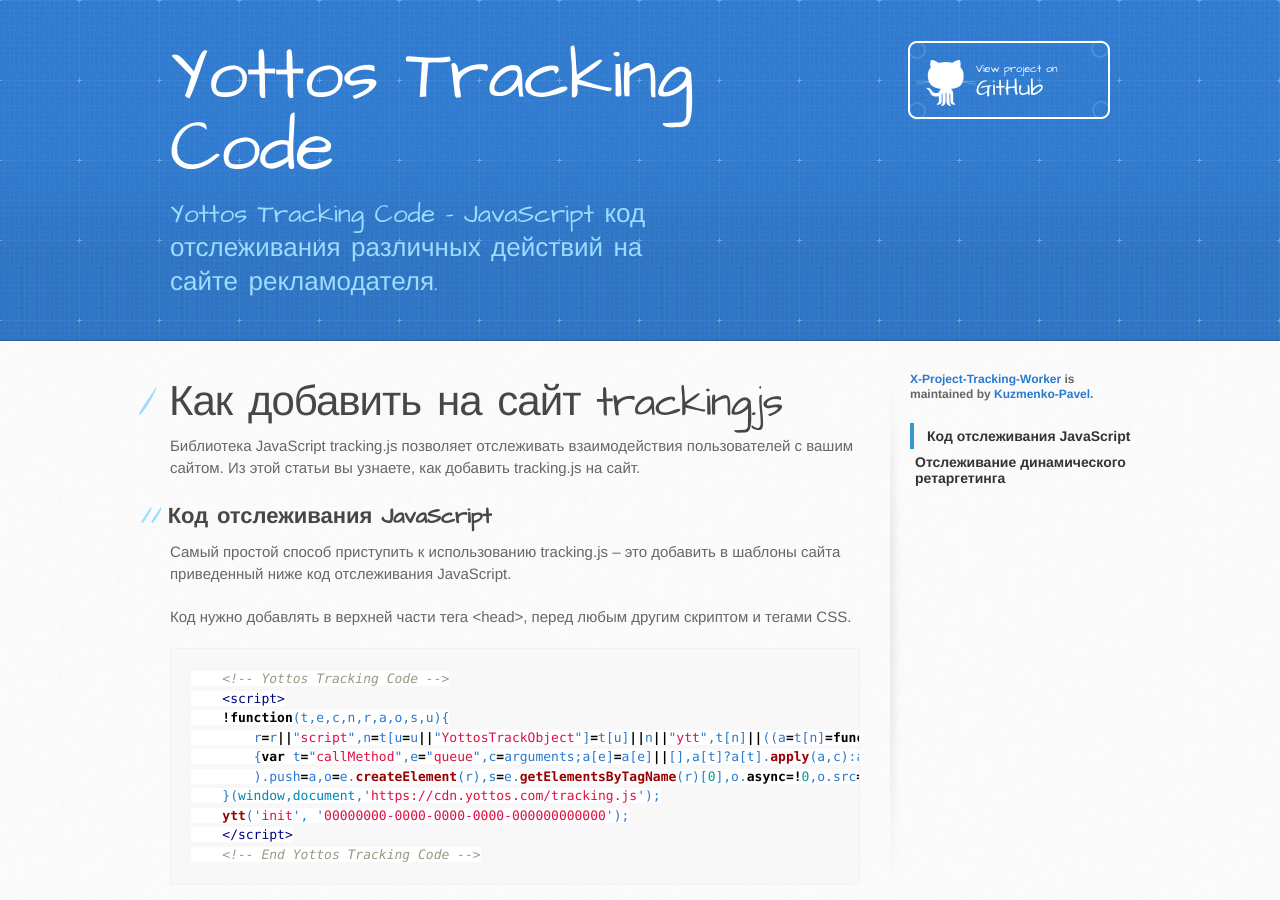
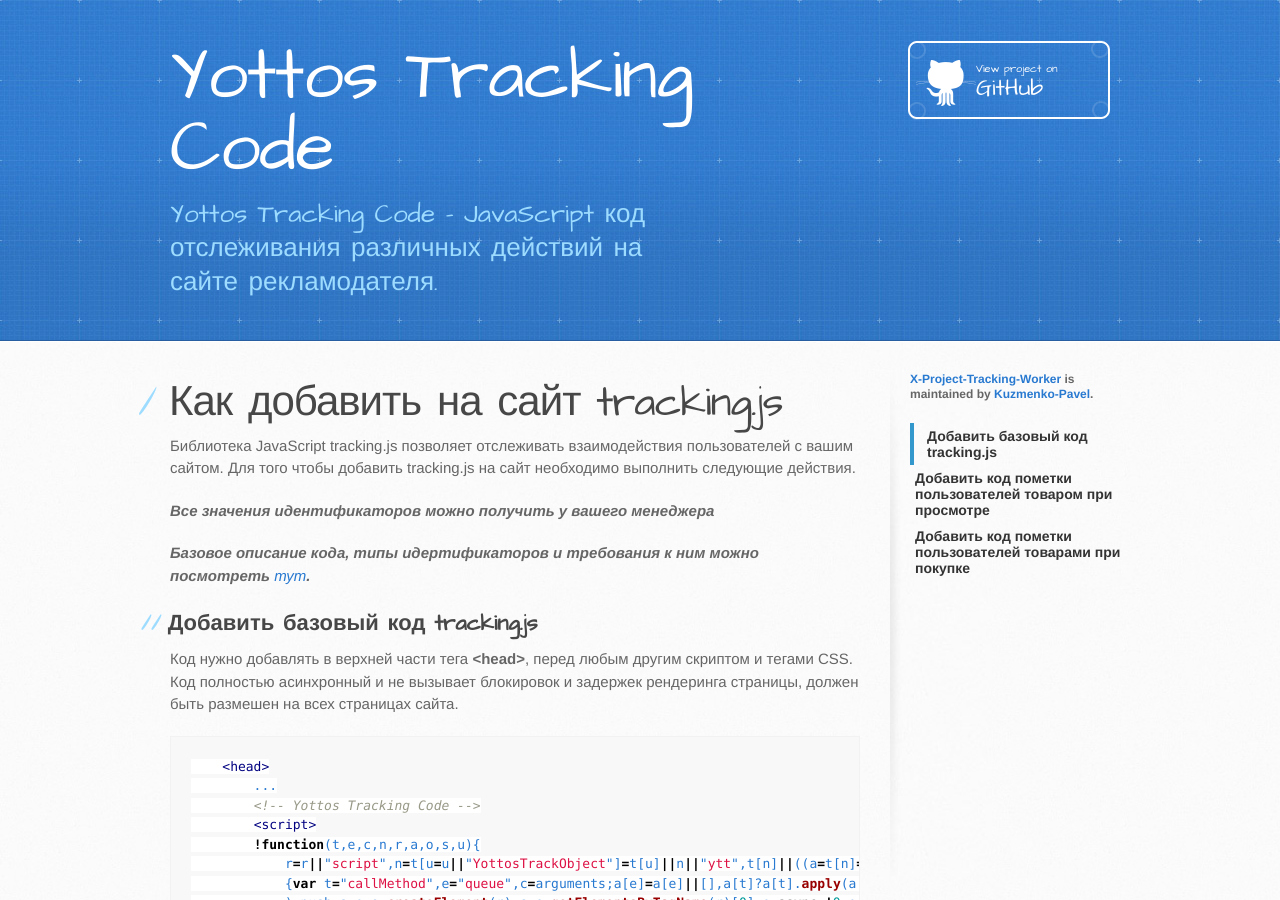
Before and after one commit to Kuzmenko-Pavel/X-Project-Tracking-Worker, a Jekyll site: the page built from docs/citrus.md, in a window 1280 px wide and 900 px high. Built offline with Jekyll 4.4.1, drawn with Linux system fonts in a browser that asks for light colours; our own code applies the rules of GitHub Pages for plain Markdown files; some of the changed text lies outside the part shown.

Commit message:
add docs

````diff
--- a/docs/citrus.md
+++ b/docs/citrus.md
@@ -4,45 +4,86 @@
 
 # Как добавить на сайт tracking.js
 Библиотека JavaScript tracking.js позволяет отслеживать взаимодействия пользователей с вашим сайтом.
-Из этой статьи вы узнаете, как добавить tracking.js на сайт.
+Для того чтобы добавить tracking.js на сайт необходимо выполнить следующие действия.
 
-## Код отслеживания JavaScript
-Самый простой способ приступить к использованию tracking.js – это добавить в шаблоны сайта приведенный ниже
-код отслеживания JavaScript.
+_**Все значения идентификаторов можно получить у вашего менеджера**_
 
-Код нужно добавлять в верхней части тега <head>, перед любым другим скриптом и тегами CSS.
+_**Базовое описание кода, типы идертификаторов и требования к ним можно посмотреть [тут](index.md).**_
+
+## Добавить базовый код tracking.js
+Код нужно добавлять в верхней части тега **<head>**, перед любым другим скриптом и тегами CSS.
+Код полностью асинхронный и не вызывает блокировок и задержек рендеринга страницы, должен быть размешен на всех страницах сайта.
 
 ```html
-    <!-- Yottos Tracking Code -->
-    <script>
-    !function(t,e,c,n,r,a,o,s,u){
-        r=r||"script",n=t[u=u||"YottosTrackObject"]=t[u]||n||"ytt",t[n]||((a=t[n]=function()
-        {var t="callMethod",e="queue",c=arguments;a[e]=a[e]||[],a[t]?a[t].apply(a,c):a[e].push(c)}
-        ).push=a,o=e.createElement(r),s=e.getElementsByTagName(r)[0],o.async=!0,o.src=c,s.parentNode.insertBefore(o,s))
-    }(window,document,'https://cdn.yottos.com/tracking.js');
-    ytt('init', '00000000-0000-0000-0000-000000000000');
-    </script>
-    <!-- End Yottos Tracking Code -->
+    <head>
+        ...
+        <!-- Yottos Tracking Code -->
+        <script>
+        !function(t,e,c,n,r,a,o,s,u){
+            r=r||"script",n=t[u=u||"YottosTrackObject"]=t[u]||n||"ytt",t[n]||((a=t[n]=function()
+            {var t="callMethod",e="queue",c=arguments;a[e]=a[e]||[],a[t]?a[t].apply(a,c):a[e].push(c)}
+            ).push=a,o=e.createElement(r),s=e.getElementsByTagName(r)[0],o.async=!0,o.src=c,s.parentNode.insertBefore(o,s))
+        }(window,document,'https://cdn.yottos.com/tracking.js');
+        ytt('target_to_acc.init', '00000000-0000-0000-0000-000000000000', {'time': 'time_target_to_acc'});
+        ytt('target_to_offer.init', '11111111-1111-1111-1111-111111111111', {'time':'time_target_to_offer'});
+        </script>
+        <!-- End Yottos Tracking Code -->
+        ...
+    </head>
 ```
-Строку **'00000000-0000-0000-0000-000000000000'** следует заменить идентификатором вашего аккаунта.
+* Строку **'00000000-0000-0000-0000-000000000000'** следует заменить идентификатором аккаунта для таргетинга на аккаунт.
+* Строку **'11111111-1111-1111-1111-111111111111'** следует заменить идентификатором аккаунта для таргетинга на товар.
+* Строку **'time_target_to_acc'** следует заменить значением количества дней для таргетинга на аккаунт.
+* Строку **'time_target_to_offer'** следует заменить значением количества дней для таргетинга на товар.
+
+## Добавить код пометки пользователей товаром при просмотре
+Код должен быть размешен на страницах сайта с непосредственным товаром [например](https://www.citrus.ua/smartfony/m5s-16gb-grey-meizu-609619.html).
+```html
+<script>
+   ytt('target_to_acc.track', 'remarketing', {'add': 'id_offer_acc'});
+   ytt('target_to_offer.track', 'remarketing', {'add': 'id_offer_ret'});
+</script>
+```
+* Строку **'id_offer_acc'** следует заменить идентификатором товара для таргетинга на аккаунт _(значение уточните у вашего менеджера)_.
+* Строку **'id_offer_ret'** следует заменить идентификатором товара отображаемого на странице.
+
+## Добавить код пометки пользователей товарами при покупке
+Код должен быть размешен на страницах сайта с оформлением покупки [например](https://my.citrus.ua/ru/checkout/116707260?order_source=new_desktop&new_site=https://www.citrus.ua&_ga=2.151571193.1127107469.1532340927-1209114315.1529668825).
+Срабатывать на валидный submit формы.
+
+```html
+<script>
+   ytt('target_to_acc.track', 'remarketing', {
+       'time': 'time_target_to_acc',
+       'add': 'id_offer_acc'
+   });
+   ytt('target_to_offer.track', 'remarketing', {
+       'time': 'time_target_to_offer',
+       'add': 'id_offer_ret_add',
+       'remove': 'id_offer_ret_remove'
+   });
+</script>
+```
+* Строку **'id_offer_acc'** следует заменить идентификатором либо списком идентификаторов товаров для таргетинга на аккаунт _(значение уточните у вашего менеджера)_.
+* Строку **'time_target_to_acc'** следует заменить 365 дней  _(значение уточните у вашего менеджера)_.
+* Строку **'id_offer_ret_add'** следует заменить идентификатором либо списком идентификаторов рекомендованных товаров.
+* Строку **'id_offer_ret_remove'** следует заменить идентификатором либо списком идентификаторов товаров из корзины.
+* Строку **'time_target_to_offer'** следует заменить количеством дней на которое осушествляеться закрепление рекомендованных за пользователем товара.
 
 
-## Oтслеживание динамического ретаргетинга
-Если необходимо запоминать товары для ретаргетинга, то вышеописанный код необходимо привести к следуюшему виду
+**_Например:_**
 ```html
-    <!-- Yottos Tracking Code -->
-    <script>
-    !function(t,e,c,n,r,a,o,s,u){
-        r=r||"script",n=t[u=u||"YottosTrackObject"]=t[u]||n||"ytt",t[n]||((a=t[n]=function()
-        {var t="callMethod",e="queue",c=arguments;a[e]=a[e]||[],a[t]?a[t].apply(a,c):a[e].push(c)}
-        ).push=a,o=e.createElement(r),s=e.getElementsByTagName(r)[0],o.async=!0,o.src=c,s.parentNode.insertBefore(o,s))
-    }(window,document,'https://cdn.yottos.com/tracking.js');
-    ytt('init', '00000000-0000-0000-0000-000000000000', {
-        'time':10,
-        'add': 'id_offer'
+<script>
+    $('form.order-form').on( "submit", function() {
+           ytt('target_to_acc.track', 'remarketing', {
+               'time': 365,
+               'add': 1
+           });
+           ytt('target_to_offer.track', 'remarketing', {
+               'time': 15,
+               'add': [5,4,6],
+               'remove': [1,2,7,8]
+           });
     });
-    </script>
-    <!-- End Yottos Tracking Code -->
+</script>
 ```
-Строку **'00000000-0000-0000-0000-000000000000'** следует заменить идентификатором вашего аккаунта.
-Строку **'id_offer'** следует заменить идентификатором вашего аккаунта.
````
Also changed, not shown: docs/api.md (added, +4 -0 lines), docs/index.md (+6 -0 lines).
